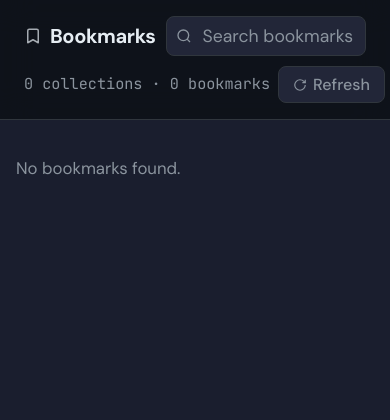
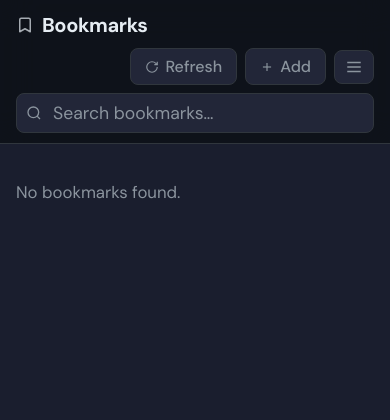
Before and after one commit to dreed47/raindrop-dash, a Flask app: page / in a window 390 px wide; the page is wider, and only the part inside the window is pictured. Shown: the top 420 px of that part. Before the commit the page ends 175 px from the top of that part, so only its background shows below. Run offline with Flask 3, Linux system fonts and the light colour scheme; data that the repository does not hold is empty.

Commit message:
mobile styling fixes

```diff
--- a/static/css/app.css
+++ b/static/css/app.css
@@ -663,12 +663,26 @@ body {
   .menu-btn {
     display: inline-flex;
   }
+  .header {
+    padding: 10px 16px;
+  }
   .header-inner {
-    gap: 10px;
+    gap: 8px;
   }
+  .stats {
+    display: none;
+  }
+  /* Logo stays on row 1 (order 0 default), actions move to row 1 */
+  .header-actions {
+    order: 1;
+    margin-left: auto;
+  }
+  /* Search drops to its own full-width row 2 */
   .search-box {
+    order: 2;
+    flex-basis: 100%;
     max-width: 100%;
-    min-width: 150px;
+    min-width: 0;
   }
   .main {
     padding: 16px;
--- a/static/js/app.js
+++ b/static/js/app.js
@@ -221,7 +221,8 @@ function renderSidebar() {
   }
 
   document.getElementById("sidebarCollections").innerHTML = html;
-  document.getElementById("drawerContent").innerHTML = html;
+  const footer = document.getElementById("sidebar").querySelector(".sidebar-footer");
+  document.getElementById("drawerContent").innerHTML = html + (footer ? footer.outerHTML : "");
 }
 
 function renderMain() {
@@ -334,6 +335,7 @@ function filterTag(tag) {
   document.title = "Bookmarks";
   document.getElementById("tagFilterLabel").textContent = tag;
   document.getElementById("tagFilterBar").classList.add("visible");
+  closeDrawer();
   renderSidebar();
   renderMain();
   window.scrollTo({ top: 0, behavior: "smooth" });
```
